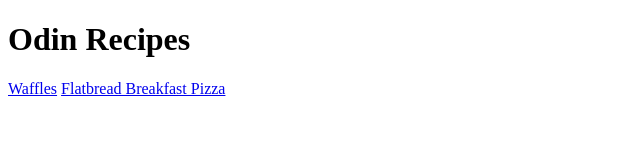
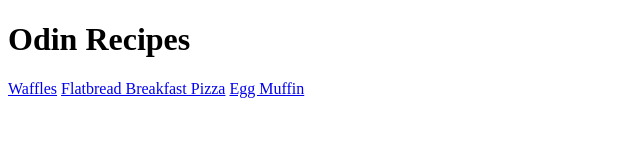
Before and after one commit to lwm5141/odin-recipes, a plain HTML site: page index.html in a window 1280 px wide. Shown: the whole page, without its empty margins (0-640 px from the left). Drawn offline with Linux system fonts and the light colour scheme.

Commit message:
Created egg muffin page

```diff
--- a/index.html
+++ b/index.html
@@ -8,6 +8,6 @@
         <h1>Odin Recipes</h1>
         <a href="recipes/waffles.html">Waffles</a>
         <a href="recipes/fbpizza.html">Flatbread Breakfast Pizza</a>
-
+        <a href="recipes/emuffin.html">Egg Muffin</a>
     </body>
 </html>
```
Also changed, not shown: recipes/emuffin.html (added).
